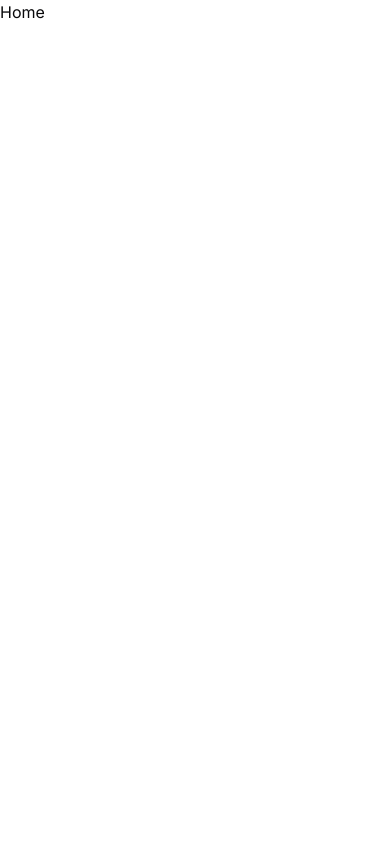
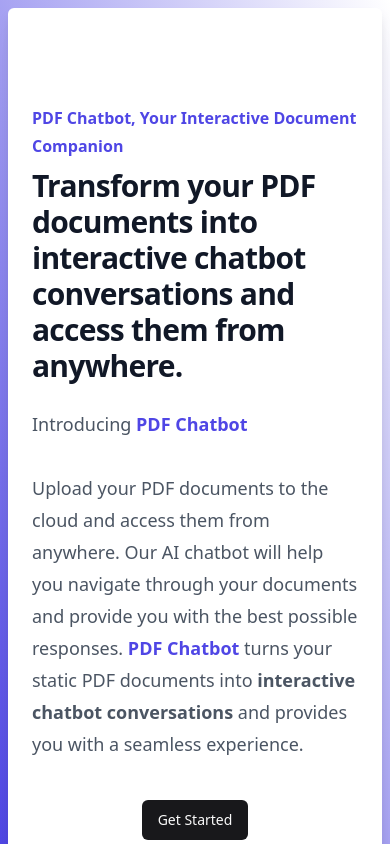
Before and after one commit to levos-snr/pdf-chat, a Next.js app: page / in a window 390 px wide. Built offline with nearby package versions, Linux system fonts and the light colour scheme.

Commit message:
feat: home page setup for SASS App

```diff
--- /dev/null
+++ b/app/dashboard/layout.tsx
@@ -0,0 +1,18 @@
+import { ClerkLoaded } from "@clerk/nextjs";
+import Header from "@/components/Header";
+
+function DashboardLayout({ children }: { children: React.ReactNode }) {
+  return (
+          <ClerkLoaded>
+    <div  className="flex-1 flex flex-col h-screen">
+    <Header />
+
+    <main className="flex-1 overflow-auto">
+      {children}
+   </main>
+    </div>
+        </ClerkLoaded>
+  );
+}
+
+export default DashboardLayout;
--- /dev/null
+++ b/app/dashboard/page.tsx
@@ -0,0 +1,9 @@
+function Dashboard(){
+        return (
+                <div>
+                        <h1>Page</h1>
+                </div>
+        )
+}
+
+export default Dashboard;
--- a/app/layout.tsx
+++ b/app/layout.tsx
@@ -1,14 +1,7 @@
-import type { Metadata } from "next";
-import { Inter } from "next/font/google";
 import "./globals.css";
 import { ClerkProvider } from "@clerk/nextjs";
 
-const inter = Inter({ subsets: ["latin"] });
 
-export const metadata: Metadata = {
-  title: "Create Next App",
-  description: "Generated by create next app",
-};
 
 export default function RootLayout({
   children,
@@ -16,9 +9,10 @@ export default function RootLayout({
   children: React.ReactNode;
 }>) {
   return (
-          <ClerkProvider>
+        <ClerkProvider>
     <html lang="en">
-      <body className={inter.className}>{children}</body>
+      <body className="min-h-screen h-screen overflow-hidden flex flex-col">
+      {children}</body>
     </html>
     </ClerkProvider>
   );
--- a/app/page.tsx
+++ b/app/page.tsx
@@ -1,9 +1,103 @@
-import Image from "next/image";
+import { Button } from '@/components/ui/button';
+import {
+ZapIcon,
+ServerCogIcon,
+BrainCogIcon,
+EyeIcon,
+GlobeIcon,
+MonitorSmartphoneIcon
+} from 'lucide-react'
+import Image from 'next/image';
+import Link from 'next/link';
+
+const features = [
+  {
+          name: 'Store your PDF Documents',
+          description:
+                'Upload your PDF documents to the cloud and access them from anywhere.',
+          icon: GlobeIcon
+  },
+  {
+          name: 'Blazing fast Responses',
+          description:
+                        'Our servers are optimized for speed and performance.',
+          icon: ZapIcon
+  },
+  {
+          name: 'Chat Memorisation',
+          description:
+                        'Our AI memorizes your chat history and provides you with the best possible responses.',
+           icon: BrainCogIcon
+
+  },
+  {
+          name: 'Interactive PDF viewer',
+          description:
+                                'Our PDF viewer is interactive and provides a seamless experience.',
+           icon: EyeIcon
+  },
+  {
+          name: 'Cloud Backup',
+          description:
+                                'Your data is backed up on the cloud and is safe from any data loss.',
+          icon: ServerCogIcon
+  },
+  {
+          name: 'Cross Platform',
+          description:
+                                'Our app is available on all platforms, be it Android, iOS or Web.',
+          icon: MonitorSmartphoneIcon
+  }
+];
 
 export default function Home() {
   return (
-    <main className="">
-    <h1>Home</h1>
+    <main className="flex-1 overflow-scroll p-2 lg:p-5 bg-gradient-to-bl from-white to-indigo-600">
+    <div className='bg-white py-24 sm:py-32 rounded-md drop-shadow-xl'>
+    <div className='flex flex-col justify-center items-center mx-auto max-w-7xl px-6 lg:px-8'>
+    <div className='mx-auto max-w-2xl sm:text-center'>
+    <h2 className='text-base font-semibold leading-7 text-indigo-600'>PDF Chatbot, Your Interactive Document Companion</h2>
+    <p className='mt-2 text-3xl font-bold tracking-tight text-gray-900 sm:text-6xl'>Transform your PDF documents into interactive chatbot conversations and access them from anywhere.</p>
+    <p className='mt-6 text-lg leading-8 text-gray-600'>
+    Introducing {' '}
+    <span className='text-indigo-600 font-bold'>PDF Chatbot</span>
+    <br />
+    <br /> Upload your PDF documents to the cloud and access them from anywhere. Our AI chatbot will help you navigate through your documents and provide you with the best possible responses. <span className='text-indigo-600 font-bold'>PDF Chatbot</span>{" "} turns your static PDF documents into {" "} <span className=' font-bold'>interactive chatbot conversations</span> {" "} and provides you with a seamless experience.
+    </p>
+    </div>
+    <Button asChild className='mt-10'>
+    <Link href='/dashboard'>Get Started</Link>
+    </Button>
+    </div>
+    <div className='relative overflow-hidden pt-16'>
+    <div className='mx-auto max-w-7xl px-6 lg:px-8'>
+    <Image src='https://i.imgur.com/VciRSTI.jpeg' alt='PDF Chatbot' width={2432} height={1442} className='mb-[-0%] rounded-xl shadow-2xl ring-1 ring-gray-900/10'/>
+    <div aria-hidden='true' className='relative'>
+    <div className='absolute bottom-0 -inset-x-32 bg-gradient-to-t from-white/95 pt-[5%]'/>
+    </div>
+    </div>
+    </div>
+
+    <div className='mx-auto mt-16 max-w-7xl px-6 sm:mt-20 md:mt-24 lg:px-8'>
+    <dl className='mx-auto grid max-w-2xl grid-cols-1 gap-x-6 gap-y-10 text-base leading-7 text-gray-500 sm:grid-cols-2 lg:mx-0 lg:max-w-none lg:grid-cols-3 lg:gap-x-8 lg:gap-y-16'>
+    {features.map(feature => (
+            <div key={feature.name} className='relative pl-9'>
+            <dt className='inline font-semibold text-gray-900'>
+            <feature.icon
+             aria-hidden='true'
+                   className='absolute left-1 top-1 h-5 w-5 text-indigo-600'
+            />
+            </dt>
+            <dd>
+                            {feature.description}
+            </dd>
+            </div>
+    ))}
+
+    </dl>
+    </div>
+
+    </div>
     </main>
   );
 }
--- /dev/null
+++ b/components/Header.tsx
@@ -0,0 +1,14 @@
+import Link from "next/link";
+
+function Header() {
+  return (
+   <div>
+     <Link href="/dashboard" >
+     PDF  <span className="text-indigo-600">Chatbot</span>
+
+     </Link>
+  </div>
+  );
+}
+
+export default Header;
--- /dev/null
+++ b/components/ui/button.tsx
@@ -0,0 +1,56 @@
+import * as React from "react"
+import { Slot } from "@radix-ui/react-slot"
+import { cva, type VariantProps } from "class-variance-authority"
+
+import { cn } from "@/lib/utils"
+
+const buttonVariants = cva(
+  "inline-flex items-center justify-center whitespace-nowrap rounded-md text-sm font-medium ring-offset-background transition-colors focus-visible:outline-none focus-visible:ring-2 focus-visible:ring-ring focus-visible:ring-offset-2 disabled:pointer-events-none disabled:opacity-50",
+  {
+    variants: {
+      variant: {
+        default: "bg-primary text-primary-foreground hover:bg-primary/90",
+        destructive:
+          "bg-destructive text-destructive-foreground hover:bg-destructive/90",
+        outline:
+          "border border-input bg-background hover:bg-accent hover:text-accent-foreground",
+        secondary:
+          "bg-secondary text-secondary-foreground hover:bg-secondary/80",
+        ghost: "hover:bg-accent hover:text-accent-foreground",
+        link: "text-primary underline-offset-4 hover:underline",
+      },
+      size: {
+        default: "h-10 px-4 py-2",
+        sm: "h-9 rounded-md px-3",
+        lg: "h-11 rounded-md px-8",
+        icon: "h-10 w-10",
+      },
+    },
+    defaultVariants: {
+      variant: "default",
+      size: "default",
+    },
+  }
+)
+
+export interface ButtonProps
+  extends React.ButtonHTMLAttributes<HTMLButtonElement>,
+    VariantProps<typeof buttonVariants> {
+  asChild?: boolean
+}
+
+const Button = React.forwardRef<HTMLButtonElement, ButtonProps>(
+  ({ className, variant, size, asChild = false, ...props }, ref) => {
+    const Comp = asChild ? Slot : "button"
+    return (
+      <Comp
+        className={cn(buttonVariants({ variant, size, className }))}
+        ref={ref}
+        {...props}
+      />
+    )
+  }
+)
+Button.displayName = "Button"
+
+export { Button, buttonVariants }
--- a/next.config.mjs
+++ b/next.config.mjs
@@ -1,4 +1,13 @@
 /** @type {import('next').NextConfig} */
-const nextConfig = {};
+const nextConfig = {
+        images: {
+                remotePatterns: [
+                        {
+                                protocol: "https",
+                                hostname: "i.imgur.com",
+                        },
+                ],
+        },
+};
 
 export default nextConfig;
--- a/package.json
+++ b/package.json
@@ -10,6 +10,7 @@
   },
   "dependencies": {
     "@clerk/nextjs": "^5.2.6",
+    "@radix-ui/react-slot": "^1.1.0",
     "class-variance-authority": "^0.7.0",
     "clsx": "^2.1.1",
     "lucide-react": "^0.414.0",
```
Also changed, not shown: public/images/dashboard.jpeg (added), 1 other file (tests, documents, lock files or other folders).
